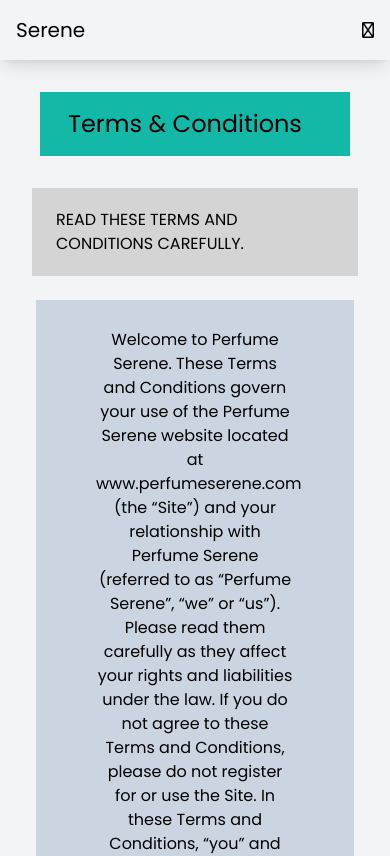
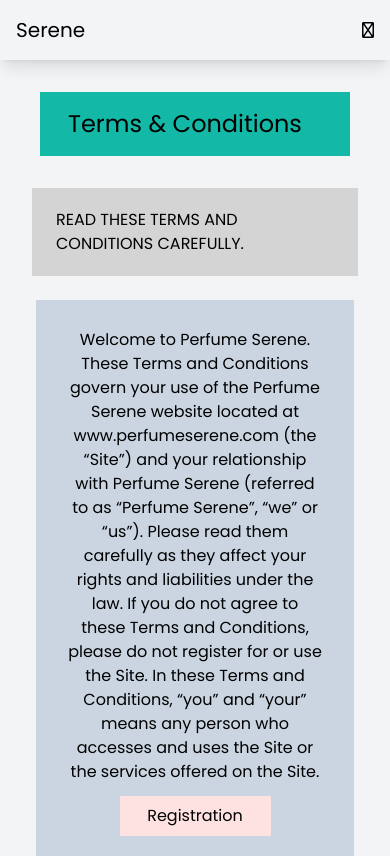
Before and after one commit to Laraibnehal/Serene-Website, a React (Create React App) app: page /terms in a window 390 px wide. Shown: the top 856 px of the page. Built offline with nearby package versions, Linux system fonts and the light colour scheme.

Commit message:
Update Terms.jsx

```diff
--- a/src/pages/Terms.jsx
+++ b/src/pages/Terms.jsx
@@ -9,7 +9,7 @@
     </div>
     <div>
     <h2 className='bg-neutral-300 px-6 my-6 mx-8 py-5'>READ THESE TERMS AND CONDITIONS CAREFULLY.</h2>
-    <div className='py-4 px-9 mx-9 text-center my-6 bg-slate-300 '>
+    <div className='py-4 px-2 mx-9 text-center my-6 bg-slate-300 md:px-9'>
 
     <p className=' px-6 my-3'>Welcome to Perfume Serene. These Terms and Conditions govern your use of the Perfume Serene website located at www.perfumeserene.com (the “Site”) and your relationship with Perfume Serene (referred to as “Perfume Serene”, “we” or “us”). Please read them carefully as they affect your rights and liabilities under the law. If you do not agree to these Terms and Conditions, please do not register for or use the Site. In these Terms and Conditions, “you” and “your” means any person who accesses and uses the Site or the services offered on the Site.</p>
     <p className='  mx-5 py-2 px-3 bg-red-100 md:w-1/2 w-1/2 text-center justify-self-center'>Registration</p>
```
